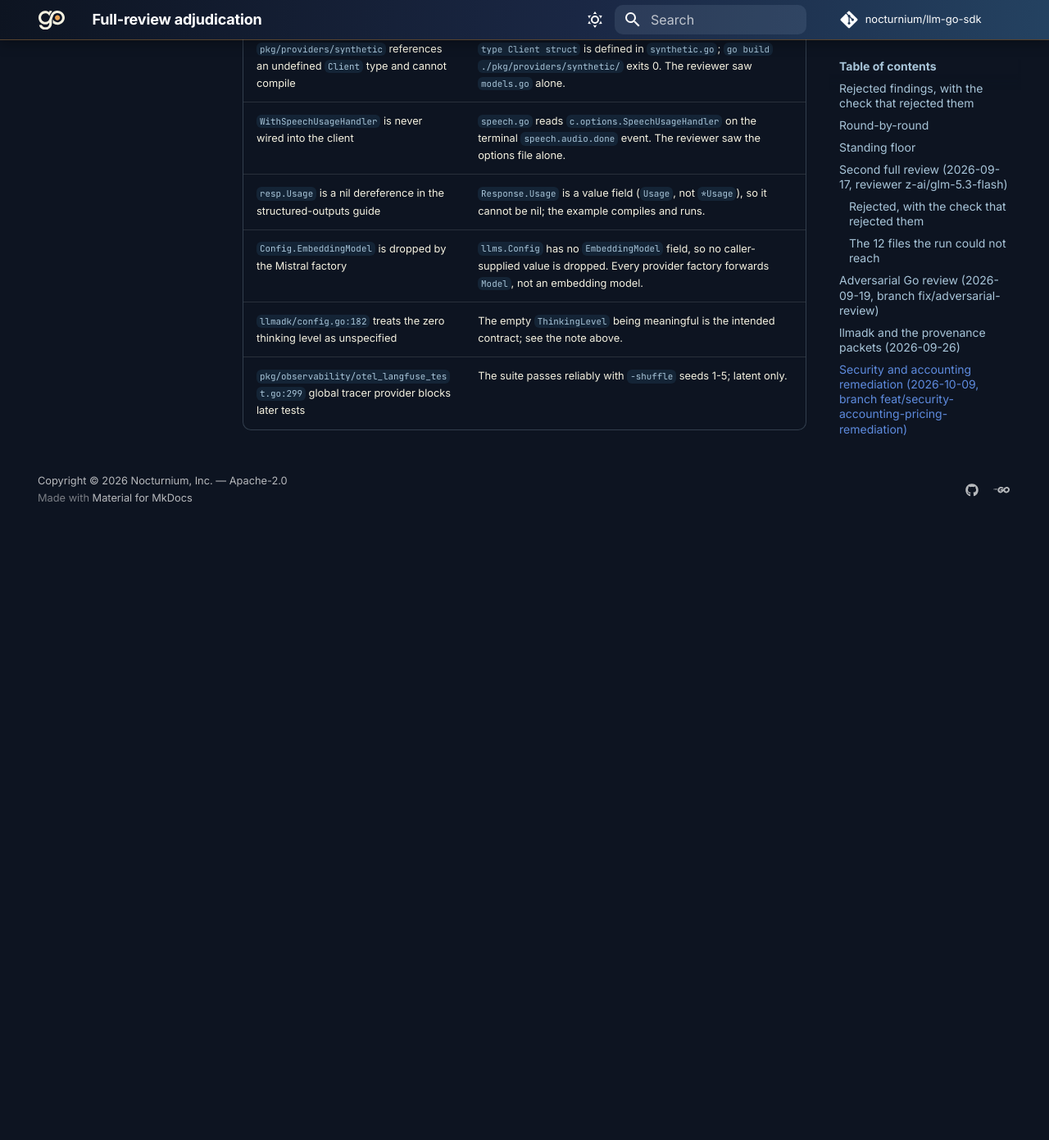
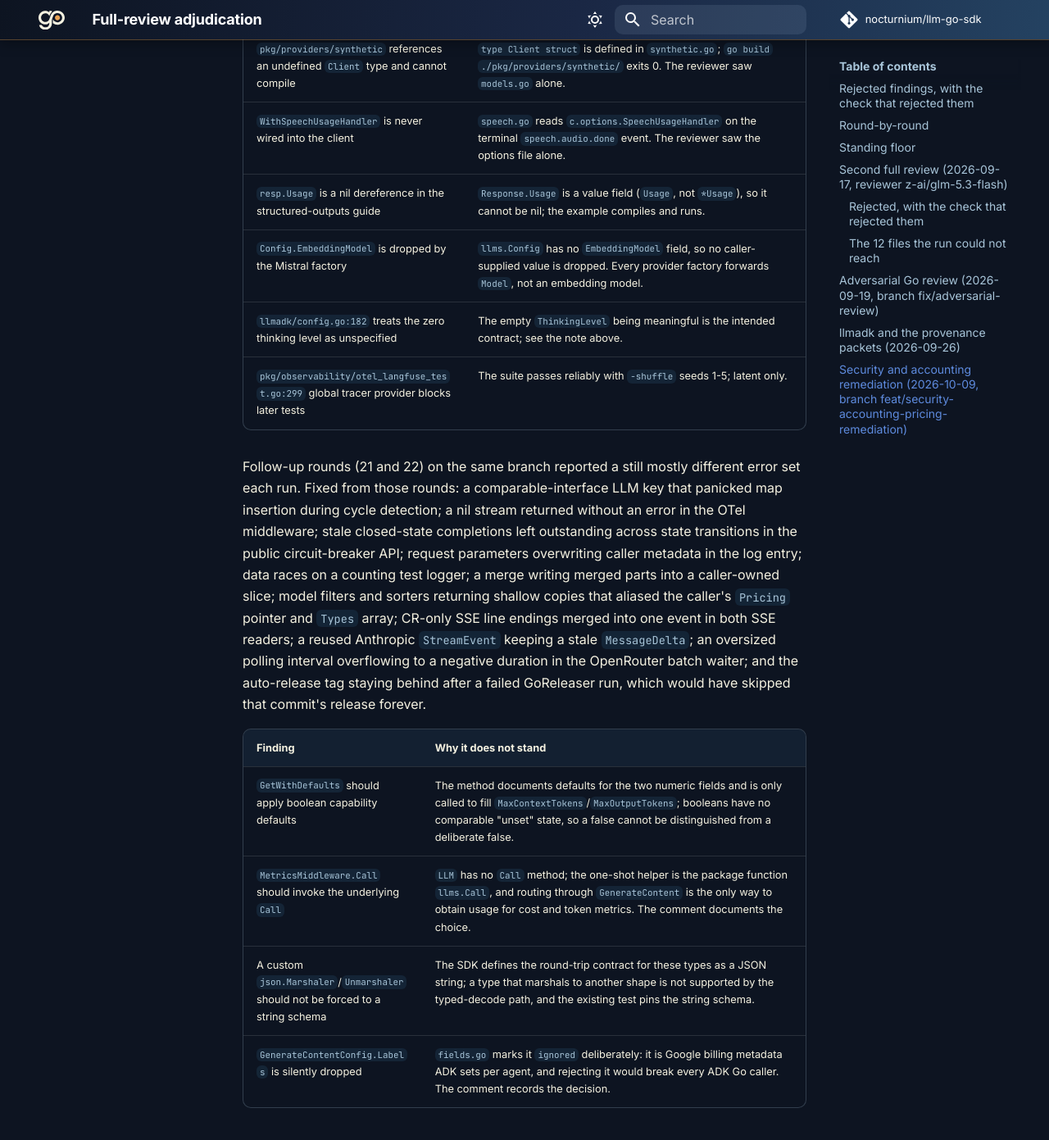
Before and after one commit to nocturnium/llm-go-sdk, an MkDocs documentation site: the page built from docs/nitpick-adjudication.md, in a window 1280 px wide and 1400 px high, scrolled down 6559 px. Shown: the top 1391 px of the window at 82% size. Built offline with MkDocs 1.6.1 and Material for MkDocs 9.7.7, drawn with Linux system fonts in a browser that asks for light colours; comment, search, counter and statistics services are not loaded; before the commit the page ends 7189 px from its top, so only the background shows below that.

Commit message:
Record the third review round and its rejected findings

```diff
--- a/docs/nitpick-adjudication.md
+++ b/docs/nitpick-adjudication.md
@@ -186,3 +186,24 @@ filtering the tool list in the ADK bridge.
 | `Config.EmbeddingModel` is dropped by the Mistral factory | `llms.Config` has no `EmbeddingModel` field, so no caller-supplied value is dropped. Every provider factory forwards `Model`, not an embedding model. |
 | `llmadk/config.go:182` treats the zero thinking level as unspecified | The empty `ThinkingLevel` being meaningful is the intended contract; see the note above. |
 | `pkg/observability/otel_langfuse_test.go:299` global tracer provider blocks later tests | The suite passes reliably with `-shuffle` seeds 1-5; latent only. |
+
+Follow-up rounds (21 and 22) on the same branch reported a still mostly different
+error set each run. Fixed from those rounds: a comparable-interface LLM key that
+panicked map insertion during cycle detection; a nil stream returned without an
+error in the OTel middleware; stale closed-state completions left outstanding
+across state transitions in the public circuit-breaker API; request parameters
+overwriting caller metadata in the log entry; data races on a counting test
+logger; a merge writing merged parts into a caller-owned slice; model filters and
+sorters returning shallow copies that aliased the caller's `Pricing` pointer and
+`Types` array; CR-only SSE line endings merged into one event in both SSE
+readers; a reused Anthropic `StreamEvent` keeping a stale `MessageDelta`; an
+oversized polling interval overflowing to a negative duration in the OpenRouter
+batch waiter; and the auto-release tag staying behind after a failed GoReleaser
+run, which would have skipped that commit's release forever.
+
+| Finding | Why it does not stand |
+| --- | --- |
+| `GetWithDefaults` should apply boolean capability defaults | The method documents defaults for the two numeric fields and is only called to fill `MaxContextTokens`/`MaxOutputTokens`; booleans have no comparable "unset" state, so a false cannot be distinguished from a deliberate false. |
+| `MetricsMiddleware.Call` should invoke the underlying `Call` | `LLM` has no `Call` method; the one-shot helper is the package function `llms.Call`, and routing through `GenerateContent` is the only way to obtain usage for cost and token metrics. The comment documents the choice. |
+| A custom `json.Marshaler`/`Unmarshaler` should not be forced to a string schema | The SDK defines the round-trip contract for these types as a JSON string; a type that marshals to another shape is not supported by the typed-decode path, and the existing test pins the string schema. |
+| `GenerateContentConfig.Labels` is silently dropped | `fields.go` marks it `ignored` deliberately: it is Google billing metadata ADK sets per agent, and rejecting it would break every ADK Go caller. The comment records the decision. |
```
